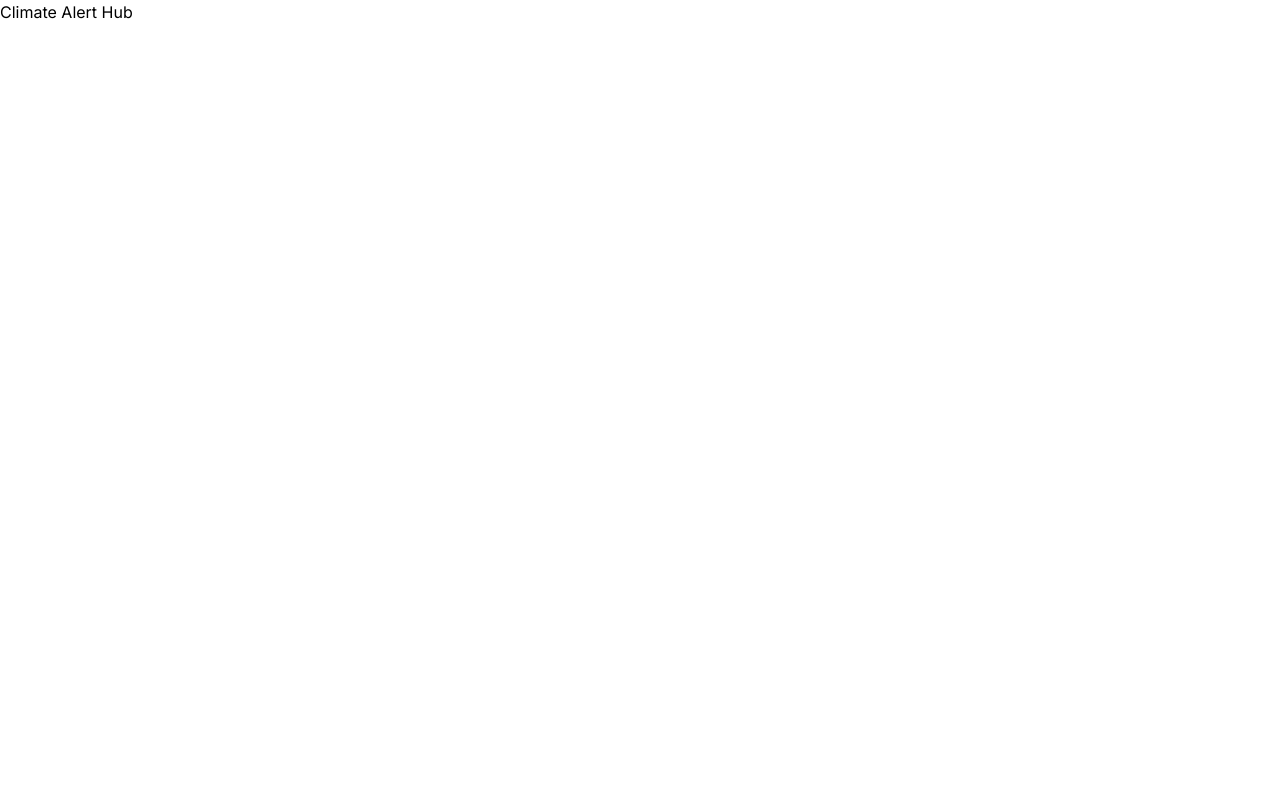
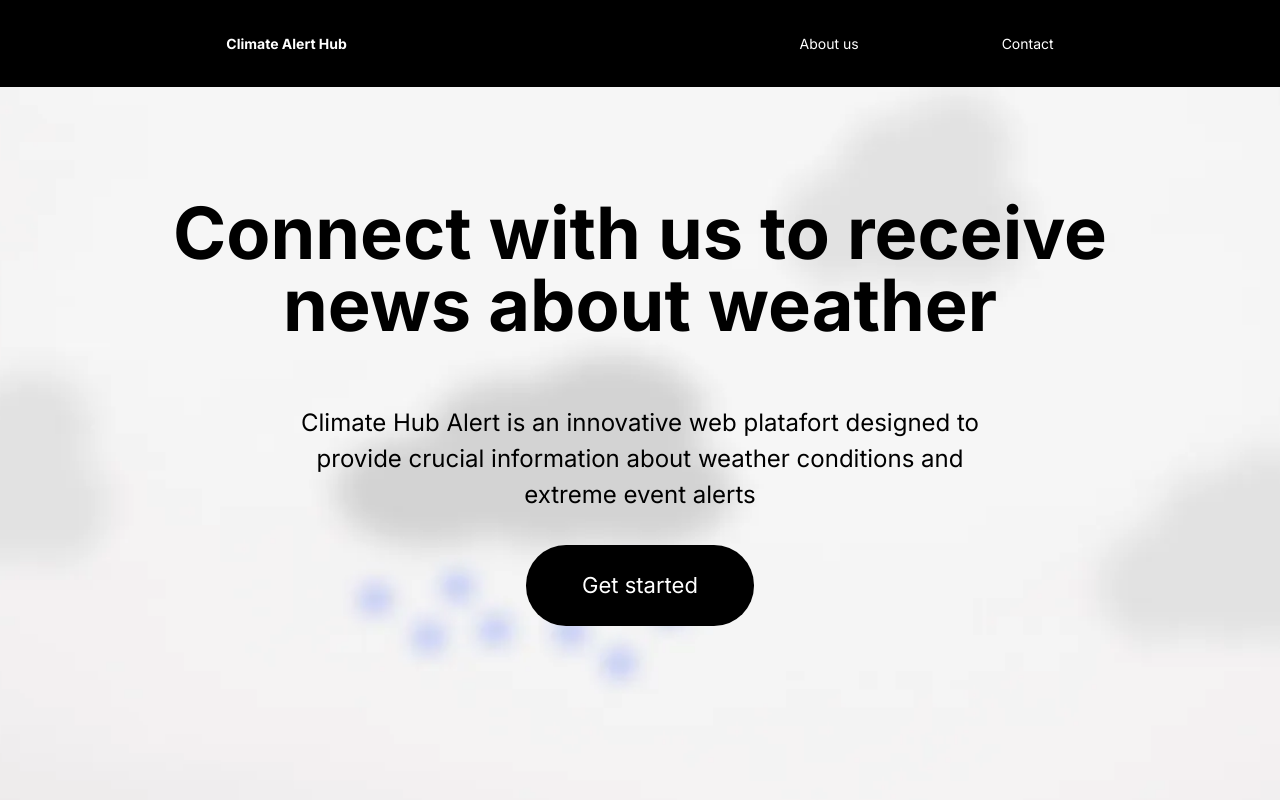
Before and after one commit to ayranoliveira1/climate-alert-hub, a Next.js app: page / in a window 1280 px wide. Shown: the top 800 px of the page. Built offline with nearby package versions, Linux system fonts and the light colour scheme.

Commit message:
feat: add home page

```diff
--- a/app/layout.tsx
+++ b/app/layout.tsx
@@ -1,5 +1,6 @@
 import type { Metadata } from "next";
 import { Inter } from "next/font/google";
+
 import "./globals.css";
 
 const inter = Inter({ subsets: ["latin"] });
--- a/app/page.tsx
+++ b/app/page.tsx
@@ -1,7 +1,38 @@
+"use client";
+
+import { useRouter } from "next/navigation";
+
 export default function Home() {
+   const route = useRouter();
    return (
-      <main>
-         <h1>Climate Alert Hub</h1>
-      </main>
+      <div className="h-screen">
+         <header className="flex h-[87px] items-center justify-around bg-black">
+            <p className="text-sm/[20px] font-bold text-white">
+               Climate Alert Hub
+            </p>
+            <div className="flex items-center gap-[143px]">
+               <button className="text-sm/[16px] text-white">About us</button>
+               <button className="text-sm/[16px] text-white">Contact</button>
+            </div>
+         </header>
+         <section className="flex h-[1045px] min-h-screen justify-center bg-background-home bg-cover bg-center pt-[110px] text-center">
+            <div className="flex flex-col gap-8">
+               <h2 className="text-7xl font-bold">
+                  Connect with us to receive <br /> news about weather
+               </h2>
+               <h3 className="pt-8 text-[24px]">
+                  Climate Hub Alert is an innovative web platafort designed to{" "}
+                  <br /> provide crucial information about weather conditions
+                  and <br /> extreme event alerts
+               </h3>
+               <button
+                  onClick={() => route.push("/login")}
+                  className="mx-auto w-fit rounded-[40px] bg-black px-[56px] py-[24px] text-[22px] text-white"
+               >
+                  Get started
+               </button>
+            </div>
+         </section>
+      </div>
    );
 }
--- a/tailwind.config.ts
+++ b/tailwind.config.ts
@@ -12,6 +12,7 @@ const config: Config = {
             "gradient-radial": "radial-gradient(var(--tw-gradient-stops))",
             "gradient-conic":
                "conic-gradient(from 180deg at 50% 50%, var(--tw-gradient-stops))",
+            "background-home": "url('/background-home-page.webp')",
          },
       },
    },
```
Also changed, not shown: Public/background-home-page.webp (added). Lines whose indentation alone changed are shown as unchanged.
